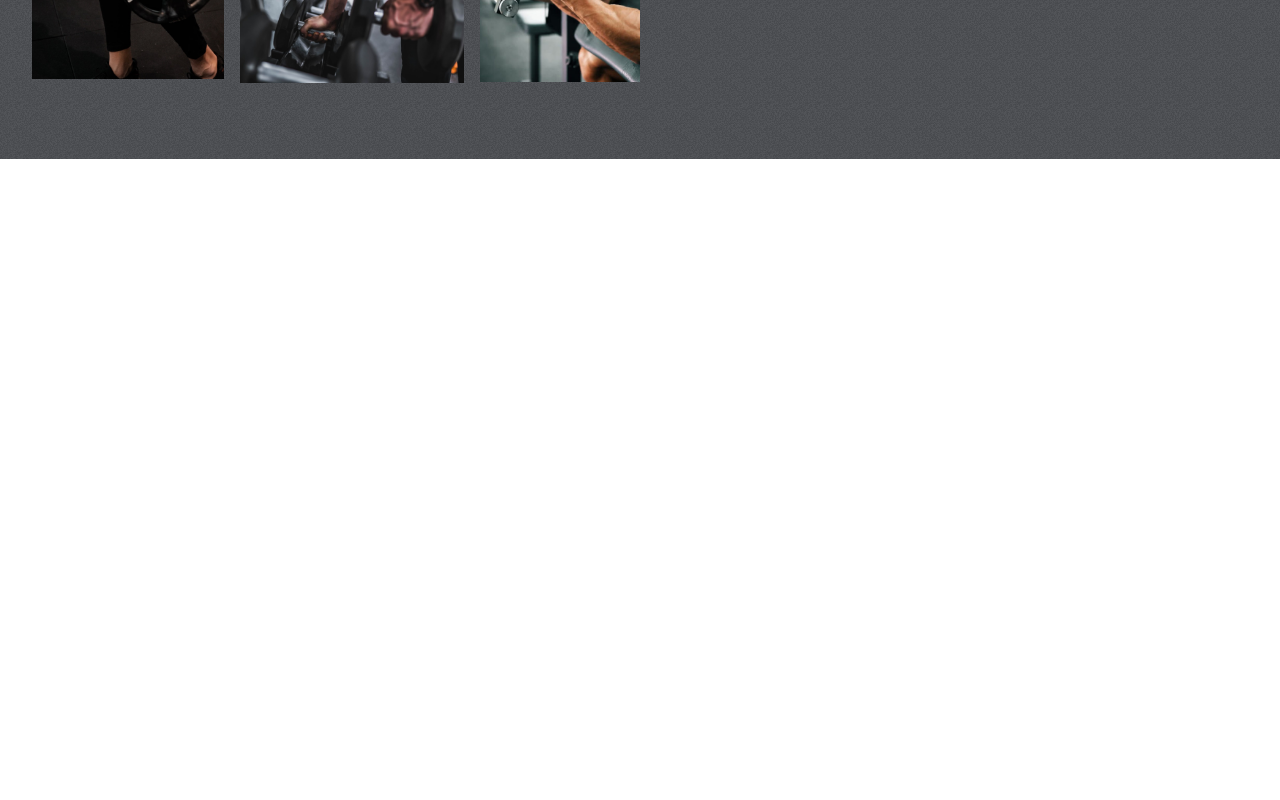
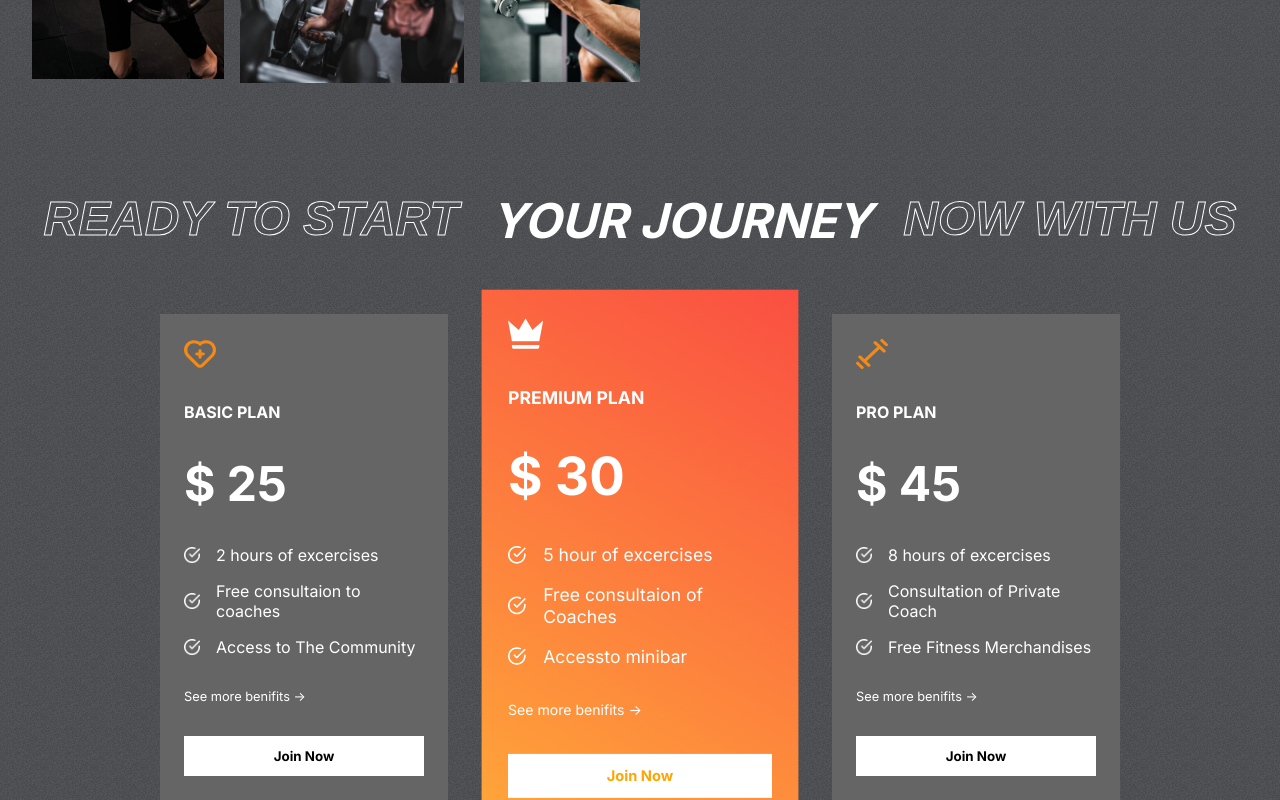
Before and after one commit to asad-amjad/GymApp-React, a React (Create React App) app: page / in a window 1280 px wide. Shown: the part 1632-2432 px from the top of the page. Before the commit the page ends 1791 px from the top, so only its background shows below. Built offline with nearby package versions, Linux system fonts and the light colour scheme.

Commit message:
plans section

```diff
--- a/src/App.js
+++ b/src/App.js
@@ -1,5 +1,6 @@
 import "./App.css";
 import Hero from "./components/Hero/Hero";
+import Plans from "./components/Plans/Plans";
 import Programs from "./components/Programs/Programs";
 import Reasons from "./components/Reasons/Reasons";
 function App() {
@@ -7,7 +8,8 @@
     <div className="App">
       <Hero />
       <Programs />
-      <Reasons/>
+      <Reasons />
+      <Plans />
     </div>
   );
 }
--- /dev/null
+++ b/src/components/Plans/Plans.css
@@ -0,0 +1,74 @@
+.plans-container {
+  margin-top: -4rem;
+  padding: 0 2rem;
+  display: flex;
+  flex-direction: column;
+  gap: 4rem;
+  position: relative;
+}
+
+.plans {
+  display: flex;
+  align-items: center;
+  justify-content: center;
+  gap: 3rem;
+}
+
+.plan {
+  display: flex;
+  flex-direction: column;
+  background: var(--caloryCard);
+  color: white;
+  gap: 2rem;
+  padding: 1.5rem;
+  width: 15rem;
+}
+
+.plan:nth-child(2) {
+  background: var(--planCard);
+  transform: scale(1.1);
+}
+
+.plan > svg {
+  fill: var(--orange);
+  width: 2rem;
+  height: 2rem;
+}
+
+.plan > :nth-child(2) {
+  font-size: 1rem;
+  font-weight: bold;
+}
+
+.plan > :nth-child(3) {
+  font-size: 3rem;
+  font-weight: bold;
+}
+
+.plan > :nth-child(5) {
+  font-size: 0.8rem;
+}
+
+.features {
+  display: flex;
+  flex-direction: column;
+  gap: 1rem;
+}
+
+.feature {
+  display: flex;
+  align-items: center;
+  gap: 1rem;
+}
+
+.feature > img {
+  width: 1rem;
+}
+
+.plans > :nth-child(2) > svg {
+  fill: white;
+}
+
+.plans > :nth-child(2) > button {
+  color: orange;
+}
--- /dev/null
+++ b/src/components/Plans/Plans.jsx
@@ -0,0 +1,39 @@
+import { plansData } from "../../data/plansData";
+import whiteTick from "../../assets/whiteTick.png";
+import "./Plans.css";
+const Plans = () => {
+  return (
+    <div className="plans-container">
+      <div className="programs-header" style={{ gap: "2rem" }}>
+        <span className="stroke-text">Ready to start</span>
+        <span>Your journey</span>
+        <span className="stroke-text">now with us</span>
+      </div>
+
+      {/* plans card */}
+      <div className="plans">
+        {plansData.map((plan, i) => (
+          <div key={i} className="plan">
+            {plan.icon}
+            <span>{plan.name}</span>
+            <span>$ {plan.price}</span>
+            <div className="features">
+              {plan.features.map((feature, i) => (
+                <div className="feature">
+                  <img src={whiteTick} alt="" />
+                  <span key={i}>{feature}</span>
+                </div>
+              ))}
+            </div>
+
+            <div>
+              <span>See more benifits -></span>
+            </div>
+            <button className="btn"> Join Now</button>
+          </div>
+        ))}
+      </div>
+    </div>
+  );
+};
+export default Plans;
```
